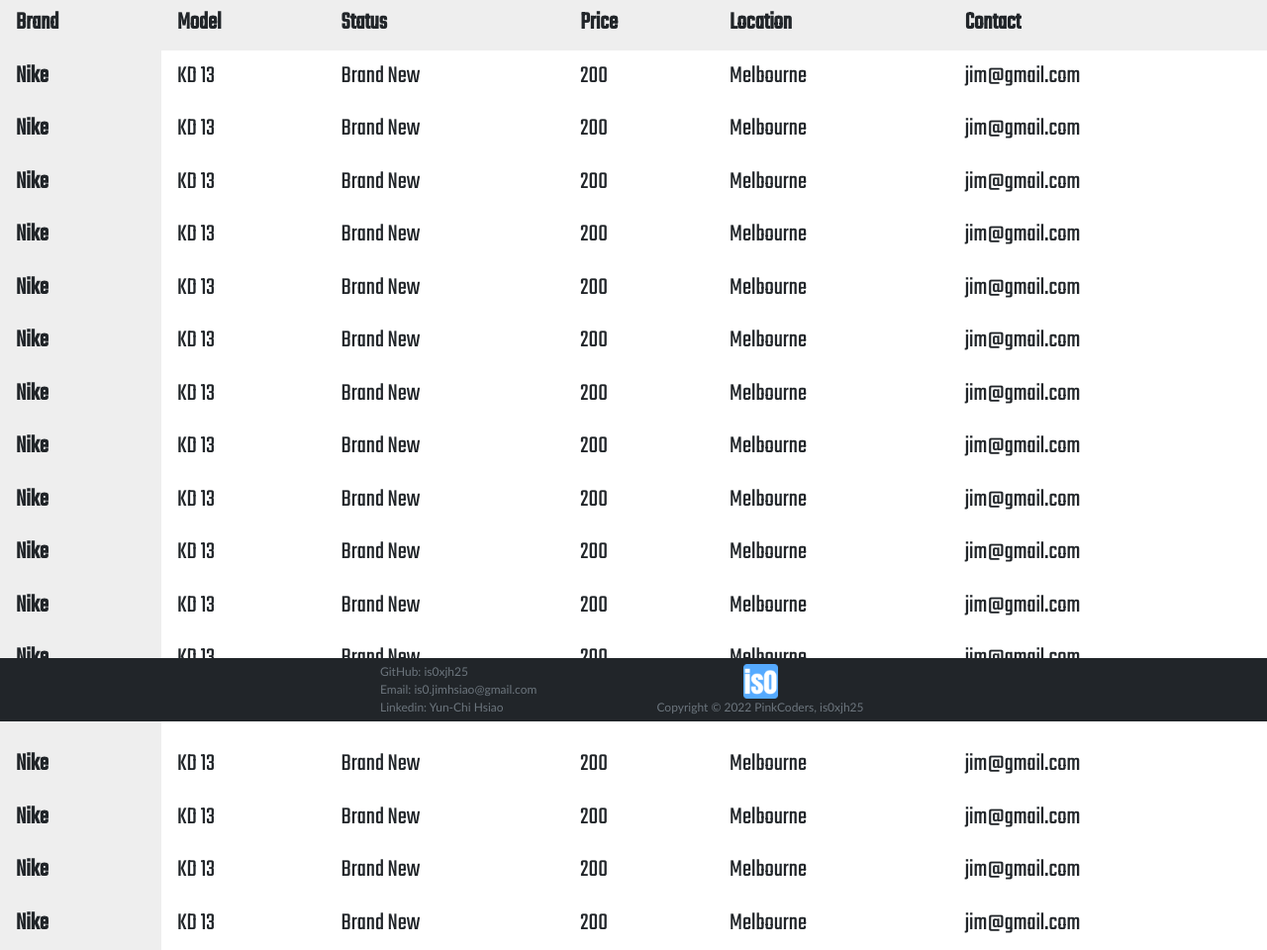
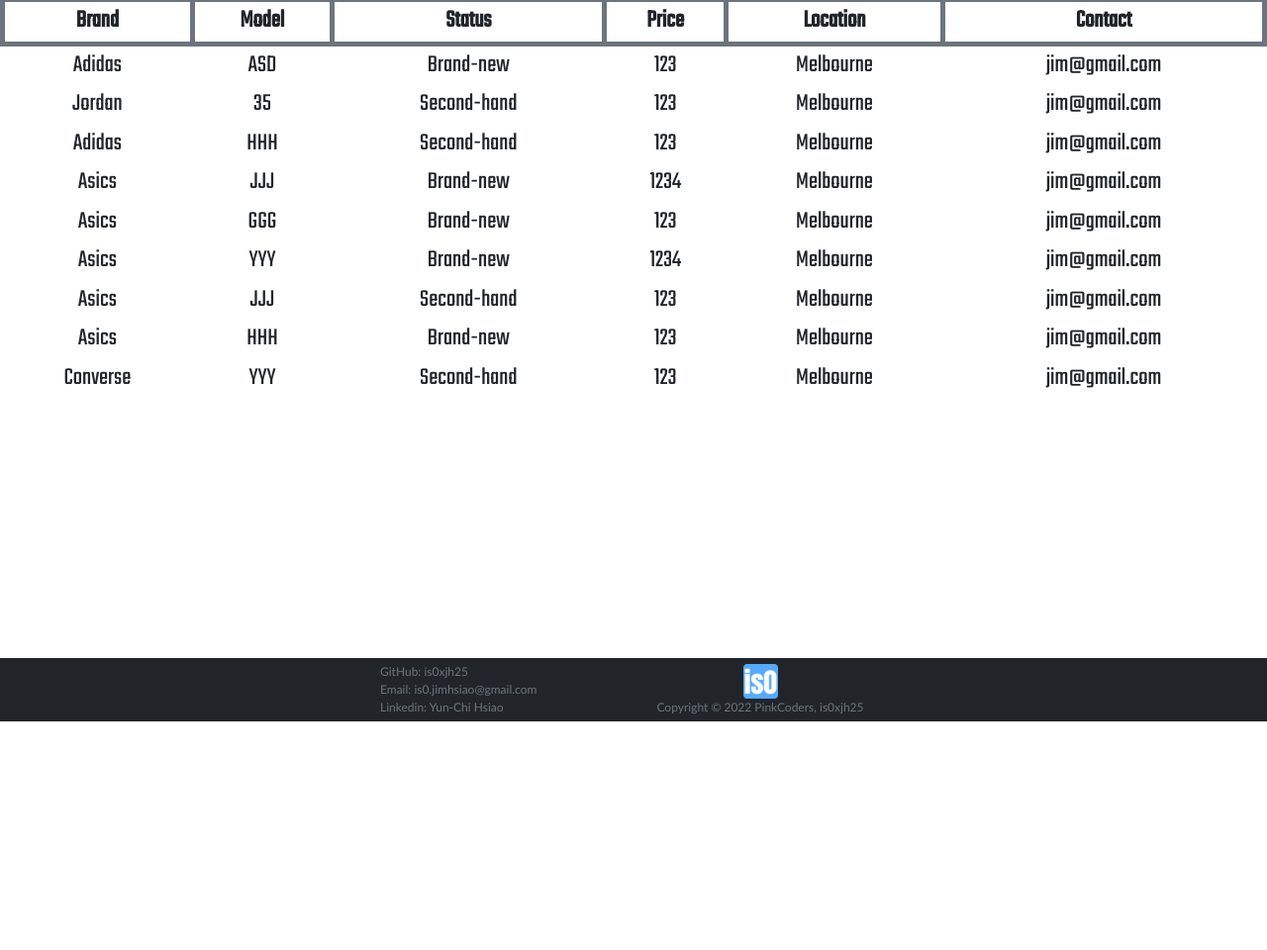
Before and after one commit to is0xjh25/is0xPinkyBoot, a React app in the folder my-app/: page /buy in a window 1280 px wide. Shown: the part 71-1031 px from the top of the page at 99% size. After the commit the page ends 800 px from the top, so only its background shows below. Built offline with nearby package versions, Linux system fonts and the light colour scheme; data requests are answered from the project's data file.

Commit message:
Add: Single post component

```diff
--- a/my-app/db.json
+++ b/my-app/db.json
@@ -8,6 +8,7 @@
       "price": "123",
       "negotiable": "false",
       "description": "",
+      "poster": "admin",
       "id": 1
     },
     {
@@ -18,6 +19,7 @@
       "price": "123",
       "negotiable": "false",
       "description": "",
+      "poster": "admin",
       "id": 2
     },
     {
@@ -28,6 +30,7 @@
       "price": "123",
       "negotiable": "false",
       "description": "",
+      "poster": "admin",
       "id": 3
     },
     {
@@ -38,6 +41,7 @@
       "price": "1234",
       "negotiable": "false",
       "description": "",
+      "poster": "admin",
       "id": 4
     },
     {
@@ -48,6 +52,7 @@
       "price": "123",
       "negotiable": "false",
       "description": "",
+      "poster": "admin",
       "id": 5
     },
     {
@@ -58,6 +63,7 @@
       "price": "1234",
       "negotiable": "false",
       "description": "",
+      "poster": "admin",
       "id": 6
     },
     {
@@ -68,6 +74,7 @@
       "price": "123",
       "negotiable": "true",
       "description": "",
+      "poster": "admin",
       "id": 7
     },
     {
@@ -78,6 +85,7 @@
       "price": "123",
       "negotiable": "false",
       "description": "",
+      "poster": "admin",
       "id": 8
     },
     {
@@ -88,6 +96,7 @@
       "price": "123",
       "negotiable": "false",
       "description": "",
+      "poster": "admin",
       "id": 9
     }
   ],
@@ -100,7 +109,8 @@
       "model": "kobe 5",
       "price": 200,
       "negotiable": "true",
-      "description": ""
+      "description": "",
+      "poster": "admin"
     },
     {
       "id": 1,
@@ -110,7 +120,8 @@
       "model": "KD 13",
       "price": 300,
       "negotiable": "true",
-      "description": ""
+      "description": "",
+      "poster": "admin"
     },
     {
       "id": 2,
@@ -120,7 +131,8 @@
       "model": "Kyrie 3",
       "price": 250,
       "negotiable": "false",
-      "description": ""
+      "description": "",
+      "poster": "admin"
     },
     {
       "trade": "sell",
@@ -130,6 +142,7 @@
       "price": "12",
       "negotiable": "false",
       "description": "",
+      "poster": "admin",
       "id": 3
     },
     {
@@ -140,6 +153,7 @@
       "price": "666",
       "negotiable": "false",
       "description": "",
+      "poster": "admin",
       "id": 4
     },
     {
@@ -150,45 +164,37 @@
       "price": "555",
       "negotiable": "false",
       "description": "",
+      "poster": "admin",
       "id": 5
     }
   ],
   "user": [
     {
+      "id": "admin",
       "email": "pinkyboot@gmail.com",
       "password": "1234",
       "first name": "Jim",
       "last name": "Hsiao",
       "location": "Melbourne",
-      "contact": {
-        "email": "jim@gmail.com",
-        "phone": "01234567890"
-      },
-      "own post": [
-        0
-      ],
-      "starred post": [
-        1
-      ]
+      "contact": "jim@gmail.com"
     },
     {
+      "id": "guest0",
       "email": "footlocker@gmail.com",
       "password": "1234",
       "first name": "Harry",
       "last name": "Qin",
       "location": "Sydney",
-      "contact": {
-        "email": "harry@gmail.com",
-        "phone": "01234567890"
-      },
-      "post": [
-        1,
-        2,
-        3
-      ],
-      "starred": [
-        0
-      ]
+      "contact": "harry@gmail.com"
+    },
+    {
+      "id": "guest1",
+      "email": "spiderman@gmail.com",
+      "password": "1234",
+      "first name": "Tony",
+      "last name": "Allen",
+      "location": "Perth",
+      "contact": "nba@gmail.com"
     }
   ]
 }
--- a/my-app/package.json
+++ b/my-app/package.json
@@ -12,6 +12,7 @@
     "@testing-library/user-event": "^13.5.0",
     "bootstrap": "^5.1.3",
     "bootstrap-icons": "^1.7.2",
+    "dotenv": "^11.0.0",
     "notistack": "^2.0.3",
     "react": "^17.0.2",
     "react-bootstrap": "^2.1.0",
@@ -19,6 +20,7 @@
     "react-icons": "^4.3.1",
     "react-router-dom": "^6.2.1",
     "react-scripts": "5.0.0",
+    "reactjs-popup": "^2.0.5",
     "web-vitals": "^2.1.3"
   },
   "scripts": {
--- a/my-app/src/Utilities.js/Utilities.js
+++ b/my-app/src/Utilities.js/Utilities.js
@@ -16,6 +16,11 @@
 	return size;
 }
 
+function capitalize(str) {
+	return str[0].toUpperCase() + str.slice(1);
+}
+
 export {
-	useWindowSize
+	useWindowSize,
+	capitalize
 }
--- a/my-app/src/components/AddPost.js
+++ b/my-app/src/components/AddPost.js
@@ -38,8 +38,7 @@
 
   function handleSubmit(e) {
     e.preventDefault();
-    storePost(state.trade, state)
-    .then(_ => {
+    storePost(state.trade, state).then(_ => {
       enqueueSnackbar("Posted Successfully",{variant:'success'});
     }).catch(err => {
       enqueueSnackbar(`${err}`,{variant:'error'});
--- a/my-app/src/components/post.js
+++ b/my-app/src/components/post.js
@@ -1,10 +1,24 @@
 import React, { useEffect } from 'react';
+import Popup from 'reactjs-popup';
+import { capitalize } from '../Utilities.js/Utilities';
 
-const Post = () => {
+const Post = (props) => {
 
 	return (
 		<>
-		!!!
+		  <Popup trigger={
+				<tr className='trade-row'>
+					<td>{capitalize(props.brand)}</td>
+					<td>{props.model.toUpperCase()}</td>
+					<td>{capitalize(props.status)}</td>
+					<td>{props.price}</td>
+					<td>Melbourne</td>
+					<td>jim@gmail.com</td>
+				</tr>
+			} modal>
+      	<div className="popup"> Modal content </div>
+			</Popup>
+
 		</>
 	)
 }
--- a/my-app/src/containers/App.css
+++ b/my-app/src/containers/App.css
@@ -54,6 +54,7 @@
   height: 80vh;
   width: 100vw;
   top: 68px;
+  left: 0;
 }
 
 .highlight {
@@ -143,15 +144,20 @@
 }
 
 th, td {
-  padding: 8px 16px;
+  text-align: center !important;
 }
 
 th {
-  background:#eee;
+  border: 5px solid var(--bs-secondary) !important;
+}
+
+.trade-row:hover {
+  background-color: var(--bs-warning);
 }
 
 /* Form */
 label {
+  font-weight: bold !important;
   font-size: 30px;
 }
 
@@ -166,3 +172,55 @@
   align-items: center !important;
   justify-content: center !important;
 }
+
+/* Popup */
+.popup-main {
+  position: relative;
+  display: flex !important;
+  text-align: center !important;
+  align-items: center !important;
+  justify-content: center !important;
+  width: 80% !important;
+  height: 80% !important;
+  left: 10% !important;
+  background-color: red;
+}
+.popup {
+  display: flex;
+  align-items: center !important;
+  justify-content: center !important;
+  width: 1000px !important;
+  height: 500px !important;
+  color: var(--bs-light);
+  background-color: var(--bs-dark);
+}
+/* .popup > .header {
+  width: 100% !important;
+  border-bottom: 1px solid gray !important;
+  font-size: 18px !important;
+  text-align: center !important;
+  padding: 5px !important;
+}
+.popup > .content {
+  width: 100%;
+  padding: 10px 5px;
+}
+.popup > .actions {
+  width: 100% !important;
+  padding: 10px 5px !important;
+  margin: auto !important;
+  text-align: center !important;
+} */
+.popup > .close {
+  cursor: pointer !important;
+  position: absolute !important;
+  display: block !important;
+  padding: 2px 5px !important;
+  line-height: 20px !important;
+  right: -10px !important;
+  top: -10px !important;
+  font-size: 24px !important;
+  background: #ffffff !important;
+  border-radius: 18px !important;
+  border: 1px solid #cfcece !important;
+}
--- a/my-app/src/containers/Buy.js
+++ b/my-app/src/containers/Buy.js
@@ -1,10 +1,26 @@
-import React, { Fragment } from "react";
+import React, { useState, useEffect} from 'react';
+import { useSnackbar } from 'notistack';
+import { getBuyPosts } from '../Utilities.js/API';
+import Post from '../components/Post';
 
 const Buy = () => {
+
+  const {enqueueSnackbar}  = useSnackbar();
+  const [posts, setPosts] = useState([]);
+
+  useEffect(() => {
+    getBuyPosts().then(res => {
+      setPosts(res);
+      console.log(res);
+    }).catch(err => {
+      enqueueSnackbar(`${err}`,{variant:'error'});
+    })
+  }, []);
+
   return (
-    <Fragment>
+    <>
       <table className="tableFixHead">
-        <thead className="">
+        <thead>
           <tr>
             <th scope="col">Brand</th>
             <th scope="col">Model</th>
@@ -14,132 +30,16 @@
             <th scope="col">Contact</th>
           </tr>
         </thead>
-        <tbody>
-          <tr>
-            <th scope="row">Nike</th>
-            <td>KD 13</td>
-            <td>Brand New</td>
-            <td>200</td>
-            <td>Melbourne</td>
-            <td>jim@gmail.com</td>
-          </tr>
-          <tr>
-            <th scope="row">Nike</th>
-            <td>KD 13</td>
-            <td>Brand New</td>
-            <td>200</td>
-            <td>Melbourne</td>
-            <td>jim@gmail.com</td>
-          </tr>          <tr>
-            <th scope="row">Nike</th>
-            <td>KD 13</td>
-            <td>Brand New</td>
-            <td>200</td>
-            <td>Melbourne</td>
-            <td>jim@gmail.com</td>
-          </tr>          <tr>
-            <th scope="row">Nike</th>
-            <td>KD 13</td>
-            <td>Brand New</td>
-            <td>200</td>
-            <td>Melbourne</td>
-            <td>jim@gmail.com</td>
-          </tr>          <tr>
-            <th scope="row">Nike</th>
-            <td>KD 13</td>
-            <td>Brand New</td>
-            <td>200</td>
-            <td>Melbourne</td>
-            <td>jim@gmail.com</td>
-          </tr>          <tr>
-            <th scope="row">Nike</th>
-            <td>KD 13</td>
-            <td>Brand New</td>
-            <td>200</td>
-            <td>Melbourne</td>
-            <td>jim@gmail.com</td>
-          </tr>          <tr>
-            <th scope="row">Nike</th>
-            <td>KD 13</td>
-            <td>Brand New</td>
-            <td>200</td>
-            <td>Melbourne</td>
-            <td>jim@gmail.com</td>
-          </tr>          <tr>
-            <th scope="row">Nike</th>
-            <td>KD 13</td>
-            <td>Brand New</td>
-            <td>200</td>
-            <td>Melbourne</td>
-            <td>jim@gmail.com</td>
-          </tr>          <tr>
-            <th scope="row">Nike</th>
-            <td>KD 13</td>
-            <td>Brand New</td>
-            <td>200</td>
-            <td>Melbourne</td>
-            <td>jim@gmail.com</td>
-          </tr>          <tr>
-            <th scope="row">Nike</th>
-            <td>KD 13</td>
-            <td>Brand New</td>
-            <td>200</td>
-            <td>Melbourne</td>
-            <td>jim@gmail.com</td>
-          </tr>          <tr>
-            <th scope="row">Nike</th>
-            <td>KD 13</td>
-            <td>Brand New</td>
-            <td>200</td>
-            <td>Melbourne</td>
-            <td>jim@gmail.com</td>
-          </tr>          <tr>
-            <th scope="row">Nike</th>
-            <td>KD 13</td>
-            <td>Brand New</td>
-            <td>200</td>
-            <td>Melbourne</td>
-            <td>jim@gmail.com</td>
-          </tr>          <tr>
-            <th scope="row">Nike</th>
-            <td>KD 13</td>
-            <td>Brand New</td>
-            <td>200</td>
-            <td>Melbourne</td>
-            <td>jim@gmail.com</td>
-          </tr>
-          <tr>
-            <th scope="row">Nike</th>
-            <td>KD 13</td>
-            <td>Brand New</td>
-            <td>200</td>
-            <td>Melbourne</td>
-            <td>jim@gmail.com</td>
-          </tr>          <tr>
-            <th scope="row">Nike</th>
-            <td>KD 13</td>
-            <td>Brand New</td>
-            <td>200</td>
-            <td>Melbourne</td>
-            <td>jim@gmail.com</td>
-          </tr>          <tr>
-            <th scope="row">Nike</th>
-            <td>KD 13</td>
-            <td>Brand New</td>
-            <td>200</td>
-            <td>Melbourne</td>
-            <td>jim@gmail.com</td>
-          </tr>          <tr>
-            <th scope="row">Nike</th>
-            <td>KD 13</td>
-            <td>Brand New</td>
-            <td>200</td>
-            <td>Melbourne</td>
-            <td>jim@gmail.com</td>
-          </tr>
-        </tbody>
+        {posts.map(p =>
+          { return (
+            <tbody>
+              <Post brand={p.brand} model={p.model} status={p.status} price={p.price}/>
+            </tbody>
+            )
+          }
+        )}
       </table>
-    </Fragment>
+    </>
   );
 };
 
```
Also changed, not shown: my-app/src/containers/Account.js (+9 -4 lines), 1 other file.
